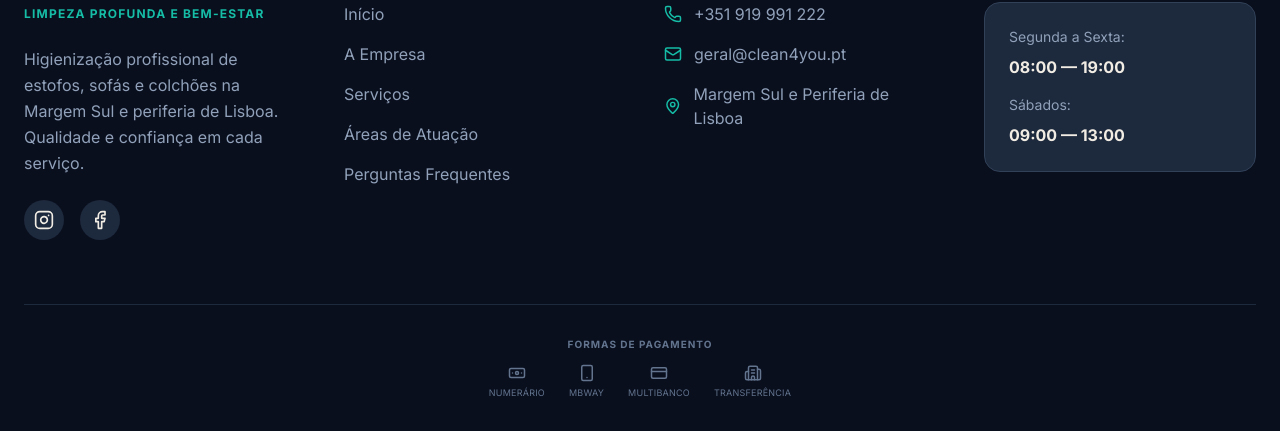
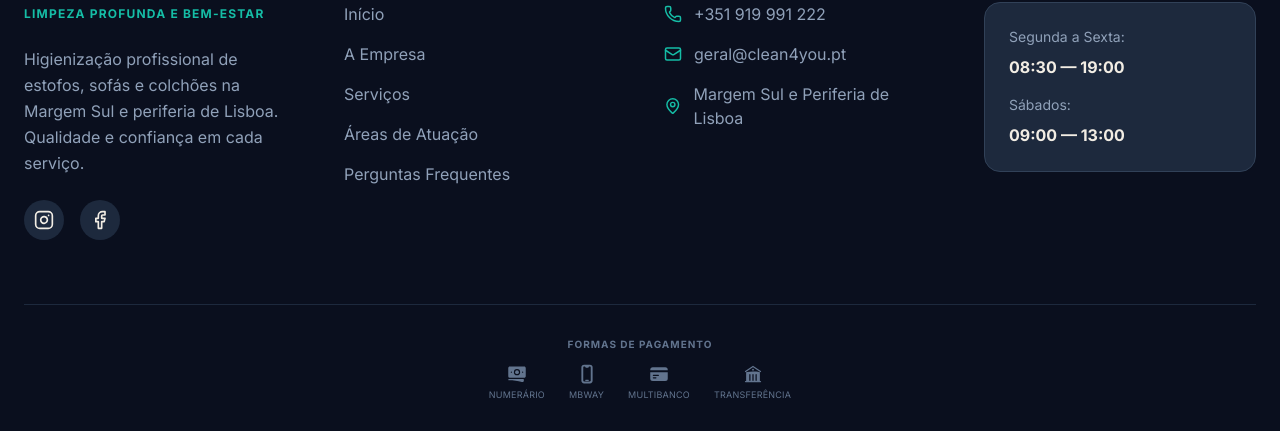
Before and after one commit to pedromont99/NeuroxDigital, a Next.js app: page / in a window 1280 px wide. Shown: the part 7836-8267 px from the top of the page. Built offline with nearby package versions, Linux system fonts and the light colour scheme; no server answers.

Commit message:
feat: atualizar horário de abertura e trocar ícones de pagamento para versão preenchida (Heroicons solid)
Co-Authored-By: Claude Sonnet 5 <noreply@anthropic.com>

```diff
--- a/package.json
+++ b/package.json
@@ -9,6 +9,7 @@
     "lint": "eslint"
   },
   "dependencies": {
+    "@heroicons/react": "^2.2.0",
     "framer-motion": "^12.38.0",
     "lucide-react": "^0.577.0",
     "next": "16.1.7",
--- a/src/components/Footer.tsx
+++ b/src/components/Footer.tsx
@@ -1,5 +1,6 @@
 "use client";
-import { Facebook, Instagram, Linkedin, Mail, Phone, MapPin, ArrowUp, Banknote, Smartphone, CreditCard, Building2 } from "lucide-react";
+import { Facebook, Instagram, Linkedin, Mail, Phone, MapPin, ArrowUp } from "lucide-react";
+import { BanknotesIcon, CreditCardIcon, DevicePhoneMobileIcon, BuildingLibraryIcon } from "@heroicons/react/24/solid";
 import Image from "next/image";
 import { usePathname } from "next/navigation";
 
@@ -73,7 +74,7 @@ export default function Footer() {
             <h4 className="text-lg font-bold mb-6">Horário</h4>
             <div className="bg-slate-800 p-6 rounded-2xl border border-slate-700">
               <p className="text-sm text-slate-400 mb-2">Segunda a Sexta:</p>
-              <p className="font-bold text-[#F2EDE4] mb-4">08:00 — 19:00</p>
+              <p className="font-bold text-[#F2EDE4] mb-4">08:30 — 19:00</p>
               <p className="text-sm text-slate-400 mb-2">Sábados:</p>
               <p className="font-bold text-[#F2EDE4]">09:00 — 13:00</p>
             </div>
@@ -87,19 +88,19 @@ export default function Footer() {
             <p className="text-[10px] uppercase tracking-widest font-bold">Formas de Pagamento</p>
             <div className="flex items-center gap-6">
               <div className="flex flex-col items-center gap-1">
-                <Banknote size={18} />
+                <BanknotesIcon className="w-5 h-5" />
                 <span className="text-[9px] uppercase tracking-wide">Numerário</span>
               </div>
               <div className="flex flex-col items-center gap-1">
-                <Smartphone size={18} />
+                <DevicePhoneMobileIcon className="w-5 h-5" />
                 <span className="text-[9px] uppercase tracking-wide">MBWay</span>
               </div>
               <div className="flex flex-col items-center gap-1">
-                <CreditCard size={18} />
+                <CreditCardIcon className="w-5 h-5" />
                 <span className="text-[9px] uppercase tracking-wide">Multibanco</span>
               </div>
               <div className="flex flex-col items-center gap-1">
-                <Building2 size={18} />
+                <BuildingLibraryIcon className="w-5 h-5" />
                 <span className="text-[9px] uppercase tracking-wide">Transferência</span>
               </div>
             </div>
```
Also changed, not shown: 1 other file (tests, documents, lock files or other folders).
